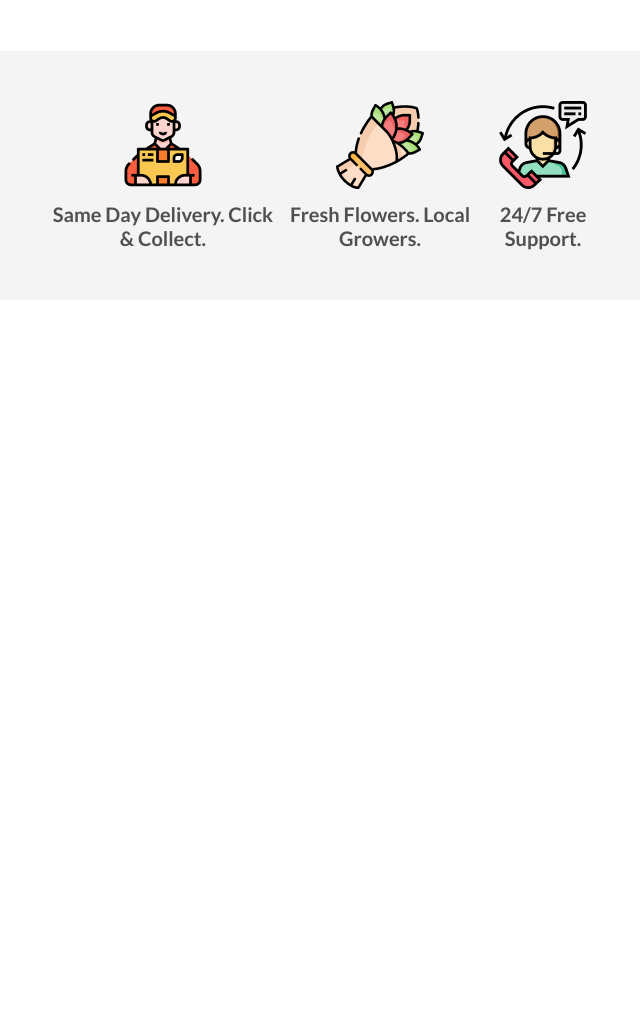
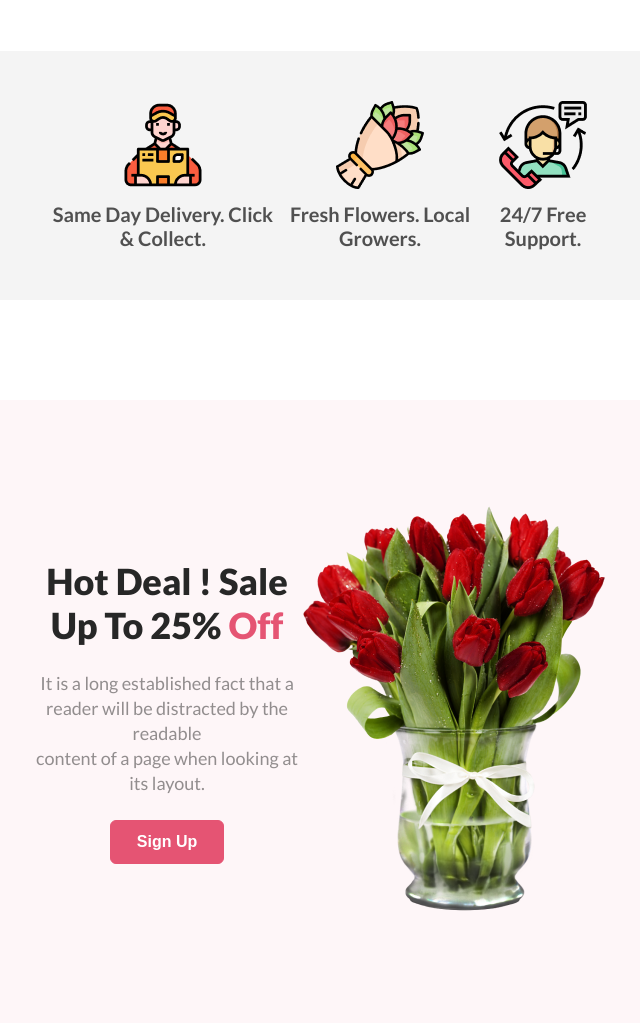
Before and after one commit to reyad-hasan/flower-shop, a plain HTML site: page index.html in a window 1280 px wide. Shown: the part 1613-2636 px from the top of the page, without its empty margins (314-954 px from the left). Before the commit the page ends 1913 px from the top, so only its background shows below. Drawn offline with Linux system fonts and the light colour scheme.

Commit message:
completed hot deal section with style

```diff
--- a/css/style.css
+++ b/css/style.css
@@ -130,3 +130,21 @@ button:hover {
   font-weight: 600;
   margin-top: 10px;
 }
+/* deal section style start from here */
+.deal_section {
+  background-color: rgba(229, 84, 115, 0.05);
+  padding: 100px 350px;
+  margin-top: 100px;
+  text-align: center;
+  display: flex;
+  align-items: center;
+  justify-content: space-between;
+}
+.deal_section_title {
+  color: var(--titleColor);
+  font-size: 36px;
+  font-weight: 800;
+}
+.deal_section_title span {
+  color: #e55473;
+}
--- a/index.html
+++ b/index.html
@@ -110,6 +110,25 @@
           </div>
         </section>
       </section>
+      <!-- deal section start from here -->
+      <section class="deal_section">
+        <!-- deal left section -->
+        <div>
+          <h1 class="deal_section_title">
+            Hot Deal ! Sale Up To 25% <span>Off</span>
+          </h1>
+          <p class="featured_description">
+            It is a long established fact that a reader will be distracted by
+            the readable <br />
+            content of a page when looking at its layout.
+          </p>
+          <button>Sign Up</button>
+        </div>
+        <!-- deal right section -->
+        <div>
+          <img src="./Flower Asset/pngwing 8.png" alt="" />
+        </div>
+      </section>
     </main>
     <!-- footer section start from here-->
     <footer></footer>
```
